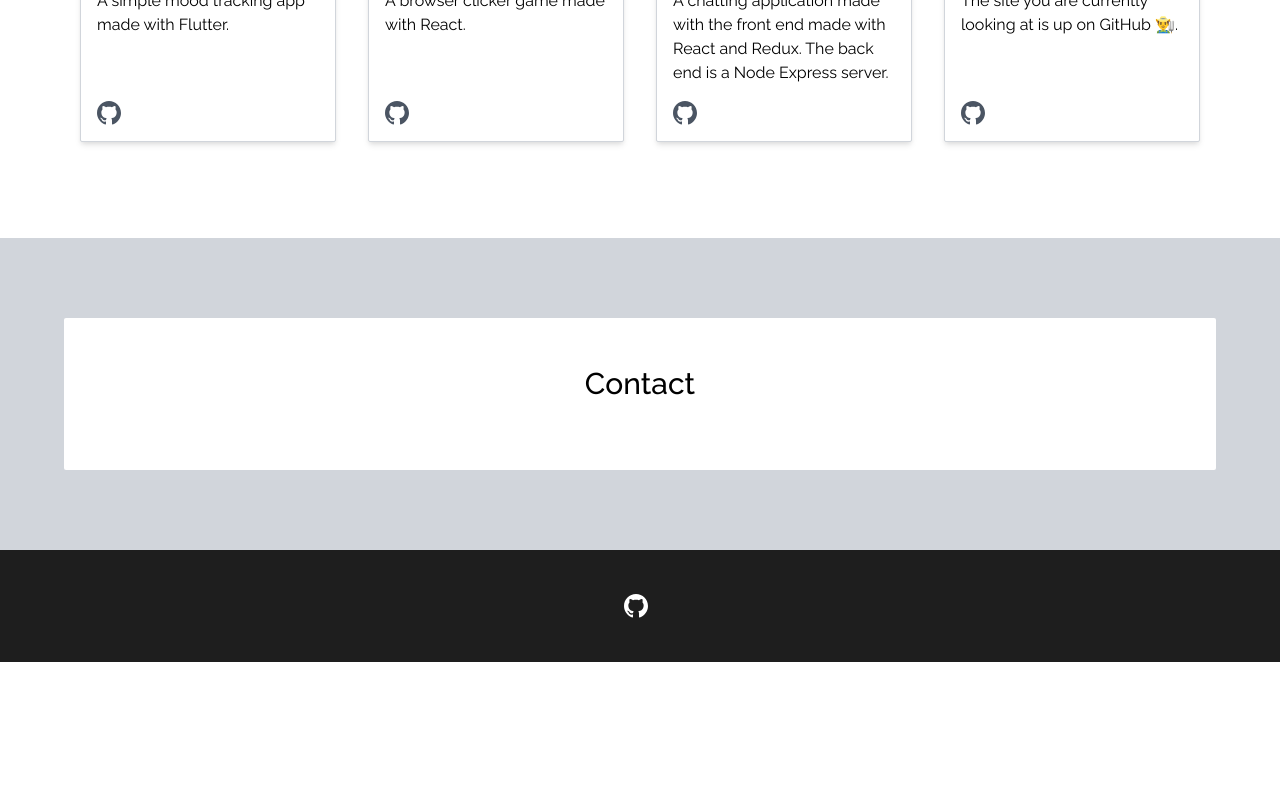
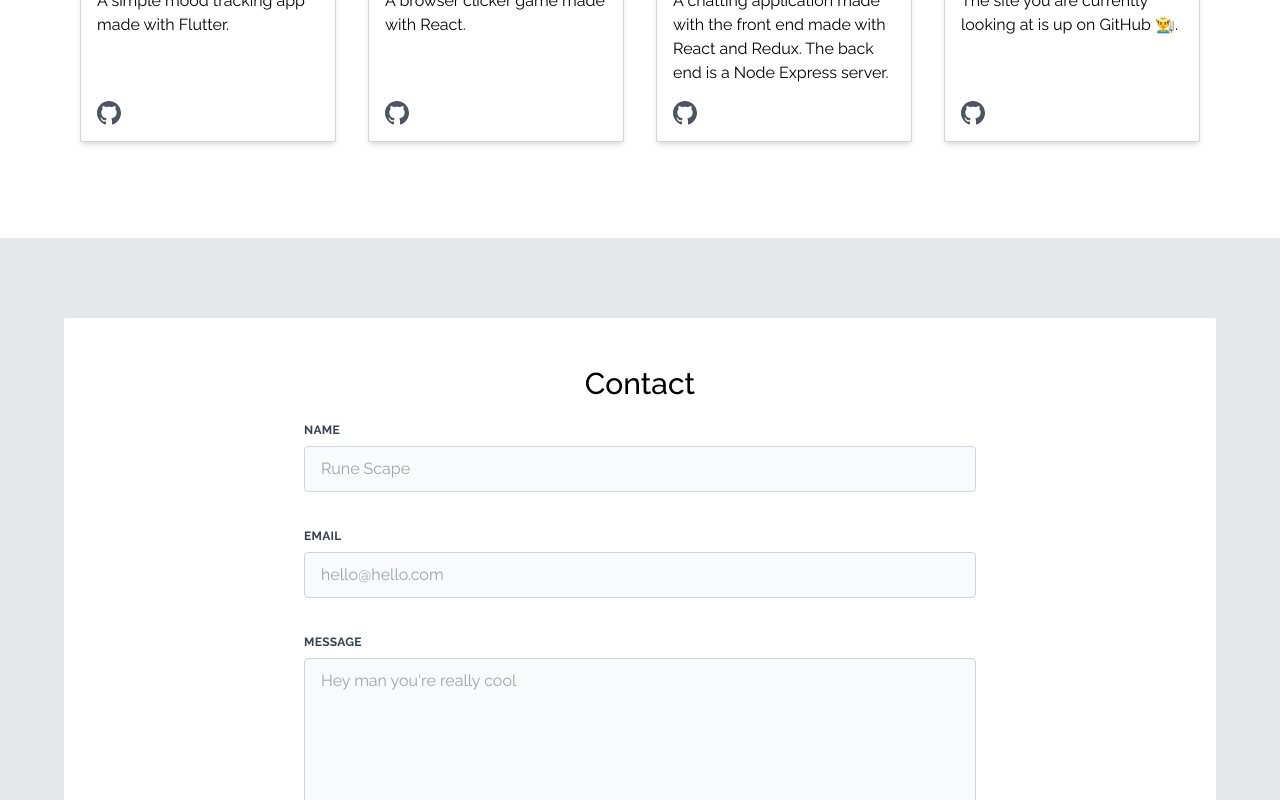
Before and after one commit to Squshy/personal-site, a Next.js app in the folder client/: page / in a window 1280 px wide. Shown: the part 2000-2800 px from the top of the page. Before the commit the page ends 2662 px from the top, so only its background shows below. Built offline with nearby package versions, Linux system fonts and the light colour scheme.

Commit message:
form seems good

```diff
--- a/client/components/contact/Contact.tsx
+++ b/client/components/contact/Contact.tsx
@@ -1,14 +1,28 @@
 import React from "react";
 import { BodyWrapper } from "../BodyWrapper";
 import { Title } from "../Title";
+import { InputField } from "./InputField";
+import { TextField } from "./TextField";
 
 export const Contact: React.FC = () => {
+
+  const onSubmit = (e: React.FormEvent) => {
+    e.preventDefault();
+  }
+
   return (
-    <BodyWrapper bgColor={`bg-gray-300`}>
-      <div className={`h-full w-full bg-white p-12 flex flex-col items-center rounded-sm`}>
+    <BodyWrapper bgColor={`bg-gray-200`}>
+      <div
+        className={`h-full w-full bg-white p-12 flex flex-col items-center rounded-sm`}
+      >
         <Title text="Contact" />
-        <form className={`w-full max-w-lg`}>
-
+        <form className={`w-full max-w-2xl`} onSubmit={onSubmit}>
+          <div className={`flex flex-wrap -mx-3 mb-6`}>
+            <InputField type="text" id="name" placeholder="Rune Scape" />
+            <InputField type="email" id="email" placeholder="hello@hello.com" />
+            <TextField id={"message"} placeholder="Hey man you're really cool"/>
+          </div>
+          <button className={`transition duration-150 easei-in-out w-full border border-gray-300 bg-gray-50 hover:bg-gray-999 hover:text-white hover:border-white rounded-sm py-2`}>SEND</button>
         </form>
       </div>
     </BodyWrapper>
--- /dev/null
+++ b/client/components/contact/FormLabel.tsx
@@ -0,0 +1,16 @@
+import React from "react";
+
+interface FormLabelProps {
+  id: string;
+}
+
+export const FormLabel: React.FC<FormLabelProps> = ({ id }) => {
+  return (
+    <label
+      className="block uppercase tracking-wide text-gray-700 text-xs font-bold mb-2"
+      htmlFor={id}
+    >
+      {id}
+    </label>
+  );
+};
--- /dev/null
+++ b/client/components/contact/InputField.tsx
@@ -0,0 +1,22 @@
+import React from "react";
+import { FormLabel } from "./FormLabel";
+
+interface InputFieldProps {
+  id: string;
+  placeholder?: string;
+  type: string;
+}
+
+export const InputField: React.FC<InputFieldProps> = ({id, placeholder, type}) => {
+  return (
+    <div className={`w-full px-3 mb-6`}>
+      <FormLabel id={id} />
+      <input
+        className="appearance-none block w-full bg-gray-50 text-gray-700 border border-gray-300 rounded py-3 px-4 mb-3 leading-tight focus:outline-none focus:bg-white"
+        id={id}
+        type={type}
+        placeholder={placeholder}
+      ></input>
+    </div>
+  );
+};
--- /dev/null
+++ b/client/components/contact/TextField.tsx
@@ -0,0 +1,20 @@
+import React from "react";
+import { FormLabel } from "./FormLabel";
+
+interface TextFieldProps {
+  id: string;
+  placeholder: string;
+}
+
+export const TextField: React.FC<TextFieldProps> = ({ id, placeholder }) => {
+  return (
+    <div className={`w-full px-3 mb-6`}>
+      <FormLabel id={id} />
+      <textarea
+        className=" no-resize appearance-none block w-full bg-gray-50 text-gray-700 border border-gray-300 rounded py-3 px-4 mb-3 leading-tight focus:outline-none focus:bg-white focus:border-gray-500 h-48 resize-none"
+        id={id}
+        placeholder={placeholder}
+      ></textarea>
+    </div>
+  );
+};
--- a/client/components/nav/NavItem.tsx
+++ b/client/components/nav/NavItem.tsx
@@ -7,11 +7,13 @@ export interface NavItemProps {
 
 export const NavItem: React.FC<NavItemProps> = ({ text, onClick }) => {
   return (
-    <button
+    <a
       className={`transition ease-in-out duration-200 italic text-black cursor-pointer self-center text-sm text-black text-opacity-50 hover:text-opacity-100 w-full text-center p-2 hover:bg-gray-999 hover:text-white`}
       onClick={() => onClick(text.toUpperCase())}
+      aria-label={`Go to ${text}`}
+      title={text}
     >
       {text}
-    </button>
+    </a>
   );
 };
```
